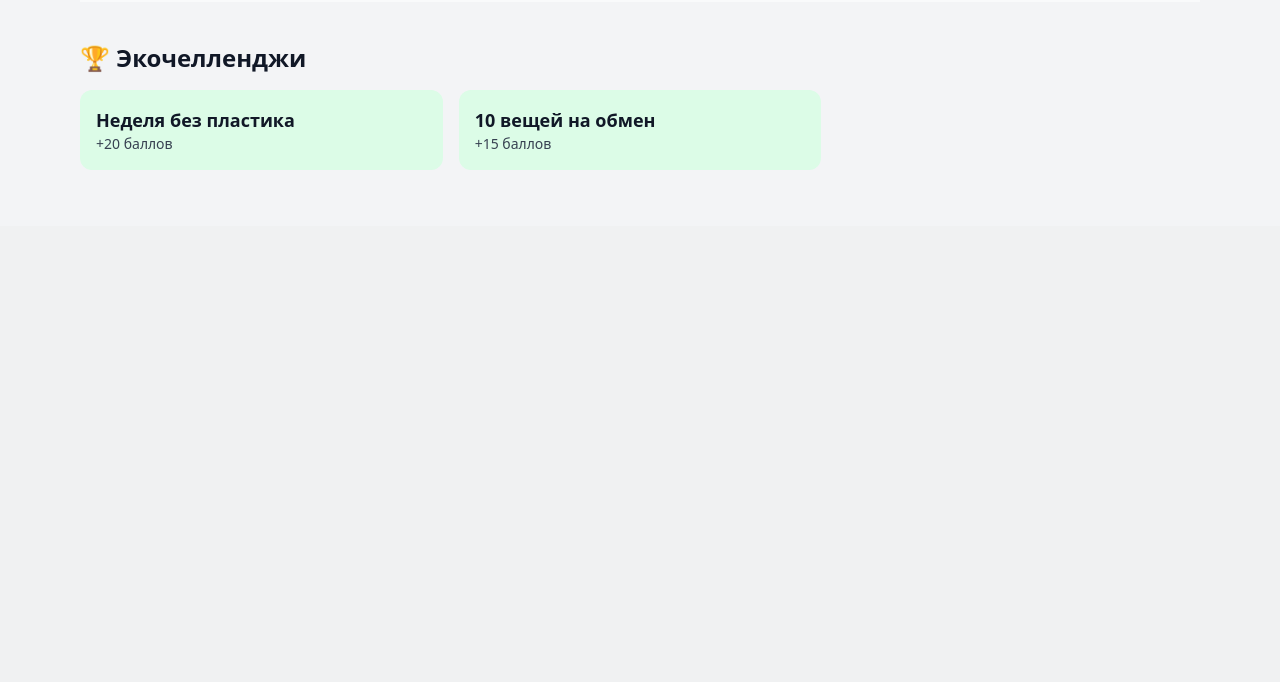
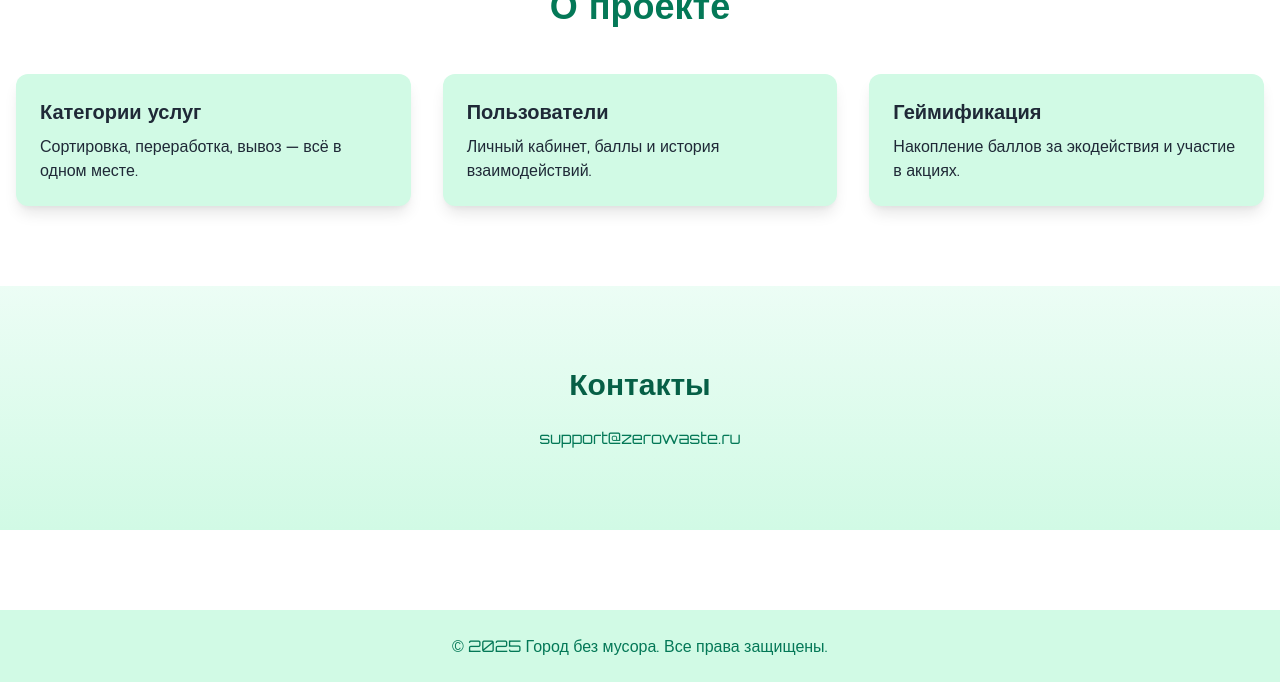
Before and after one commit to shlykovv/ZeroWast, a Django app: page / in a window 1280 px wide. Shown: the part 974-1656 px from the top of the page. Before the commit the page ends 1144 px from the top, so only its background shows below. Run offline with Django 5.2, Linux system fonts and the light colour scheme; data that the repository does not hold is empty; some libraries are stand-ins or nearby versions.

Commit message:
Настройка визуала на сайте

```diff
--- /dev/null
+++ b/accounts/urls.py
@@ -0,0 +1,17 @@
+from django.urls import path
+from accounts.views import (RegisterView, register,
+                            login_view, logout_view)
+from rest_framework_simplejwt.views import (TokenObtainPairView,
+                                            TokenRefreshView)
+
+
+app_name = 'accounts'
+
+urlpatterns = [
+    # path('register/', RegisterView.as_view(), name='register'),
+    # path('login/', TokenObtainPairView.as_view(), name='token_obtain_pair'),
+    # path('refresh/', TokenRefreshView.as_view(), name='token_refresh')
+    path('register/', register, name='register'),
+    path('login/', login_view, name='login'),
+    path('logout/', logout_view, name='logout')
+]
--- a/clean_city/urls.py
+++ b/clean_city/urls.py
@@ -2,10 +2,7 @@ from django.contrib import admin
 from django.urls import path, include
 from django.conf import settings
 from django.conf.urls.static import static
-from rest_framework_simplejwt.views import (
-    TokenObtainPairView,
-    TokenRefreshView
-)
+from django.views.generic import TemplateView
 
 
 urlpatterns = [
@@ -13,14 +10,11 @@ urlpatterns = [
     path('', include('main.urls')),
     path('exchange/', include('exchange.urls')),
     path('api/greenpoints/', include('greenpoints.urls')),
+    path('api/accounts/', include('accounts.urls')),
     path(
-        'api/token/',
-        TokenObtainPairView.as_view(),
-        name='token_obtain_pair'),
-    path(
-        'api/token/refresh/',
-        TokenRefreshView.as_view(),
-        name='token_refresh')
+        'about/',
+        TemplateView.as_view(template_name='main/about.html'),
+        name='about')
 ]
 
 
--- a/templates/_inc/nav.html
+++ b/templates/_inc/nav.html
@@ -1,80 +1,54 @@
-<body class="bg-gray-50 text-gray-900">
-    <header class="bg-white shadow">
-        <div class="max-w-7xl mx-auto px-4 sm:px-6 lg:px-8 py-4 flex items-center justify-between">
-        <a href="/" class="text-xl font-bold text-green-700 flex items-center space-x-2">
+<nav x-data="{ open: false }" class="fixed top-0 left-0 right-0 bg-white shadow z-50 font-[Montserrat]">
+  <div class="container mx-auto px-4 py-3 flex justify-between items-center">
+
+    <!-- Логотип -->
+    <a href="{% url 'home' %}" class="text-green-700 font-bold text-2xl tracking-wide flex items-center space-x-1">
       <svg xmlns="http://www.w3.org/2000/svg" class="h-6 w-6 text-green-600" fill="none" viewBox="0 0 24 24" stroke="currentColor">
-            <path stroke-linecap="round" stroke-linejoin="round" stroke-width="2" d="M9 12l2 2 4-4" />
+        <path stroke-linecap="round" stroke-linejoin="round" stroke-width="2" d="M12 2a10 10 0 100 20 10 10 0 000-20z" />
       </svg>
-            <span>♻️ ZeroWast</span>
+      <span>ZeroWaste</span>
     </a>
 
-      <!-- Десктоп меню -->
-        <nav id="nav-menu" class="hidden md:flex space-x-6 text-sm font-medium">
-            <a href="/" class="flex items-center text-gray-700 hover:text-green-600 space-x-1">
-            <svg xmlns="http://www.w3.org/2000/svg" class="h-5 w-5" fill="none" viewBox="0 0 24 24" stroke="currentColor"><path stroke-linecap="round" stroke-linejoin="round" stroke-width="2" d="M3 12l2-2m0 0l7-7 7 7M13 5v6h6"/></svg>
-            <span>Главная</span>
-            </a>
-            <a href="/exchange/" class="flex items-center text-gray-700 hover:text-green-600 space-x-1">
-            <svg xmlns="http://www.w3.org/2000/svg" class="h-5 w-5" fill="none" viewBox="0 0 24 24" stroke="currentColor"><path stroke-linecap="round" stroke-linejoin="round" stroke-width="2" d="M8 17l4-4m0 0l4-4m-4 4v12"/></svg>
-            <span>Обмен</span>
-            </a>
-            <a href="/points/" class="flex items-center text-gray-700 hover:text-green-600 space-x-1">
-            <svg xmlns="http://www.w3.org/2000/svg" class="h-5 w-5" fill="none" viewBox="0 0 24 24" stroke="currentColor"><path stroke-linecap="round" stroke-linejoin="round" stroke-width="2" d="M12 8c-1.657 0-3 1.567-3 3.5S10.343 15 12 15s3-1.567 3-3.5-1.343-3.5-3-3.5z"/><path stroke-linecap="round" stroke-linejoin="round" stroke-width="2" d="M12 2c-4.418 0-8 3.582-8 8 0 5.25 8 12 8 12s8-6.75 8-12c0-4.418-3.582-8-8-8z"/></svg>
-            <span>Зелёные точки</span>
-            </a>
-            <a href="/challenges/" class="flex items-center text-gray-700 hover:text-green-600 space-x-1">
-            <svg xmlns="http://www.w3.org/2000/svg" class="h-5 w-5" fill="none" viewBox="0 0 24 24" stroke="currentColor"><path stroke-linecap="round" stroke-linejoin="round" stroke-width="2" d="M9 17v-2a4 4 0 018 0v2m-4-5v.01"/></svg>
-            <span>Челленджи</span>
-            </a>
-            <a href="/profile/" class="flex items-center text-gray-700 hover:text-green-600 space-x-1">
-            <svg xmlns="http://www.w3.org/2000/svg" class="h-5 w-5" fill="none" viewBox="0 0 24 24" stroke="currentColor"><path stroke-linecap="round" stroke-linejoin="round" stroke-width="2" d="M5.121 17.804A7.968 7.968 0 0112 15c2.103 0 4.027.804 5.121 2.804M12 12a4 4 0 100-8 4 4 0 000 8z"/></svg>
+    <!-- Кнопка бургер -->
+    <button @click="open = !open" class="md:hidden text-green-700 focus:outline-none">
+      <svg x-show="!open" xmlns="http://www.w3.org/2000/svg" class="h-6 w-6" fill="none" viewBox="0 0 24 24" stroke="currentColor">
+        <path stroke-linecap="round" stroke-linejoin="round" stroke-width="2" d="M4 6h16M4 12h16M4 18h16"/>
+      </svg>
+      <svg x-show="open" xmlns="http://www.w3.org/2000/svg" class="h-6 w-6" fill="none" viewBox="0 0 24 24" stroke="currentColor">
+        <path stroke-linecap="round" stroke-linejoin="round" stroke-width="2" d="M6 18L18 6M6 6l12 12"/>
+      </svg>
+    </button>
+
+    <!-- Меню -->
+    <div class="hidden md:flex space-x-6 items-center text-base text-gray-800 font-semibold">
+      <a href="{% url 'about' %}" class="hover:text-green-600 transition">О проекте</a>
+      <a href="#contact" class="hover:text-green-600 transition">Контакты</a>
+
+      {% if user.is_authenticated %}
+        <a href="{% url 'accounts:profile' %}" class="flex items-center space-x-1 hover:text-green-600">
+          <svg xmlns="http://www.w3.org/2000/svg" class="h-5 w-5 text-green-600" fill="none" viewBox="0 0 24 24" stroke="currentColor">
+            <path stroke-linecap="round" stroke-linejoin="round" stroke-width="2" d="M5.121 17.804A7.968 7.968 0 0112 15a7.968 7.968 0 016.879 2.804M12 12a4 4 0 100-8 4 4 0 000 8z"/>
+          </svg>
           <span>Профиль</span>
         </a>
-        </nav>
-
-      <!-- Кнопка меню для мобильных -->
-        <button id="menu-btn" class="md:hidden relative w-8 h-8 focus:outline-none group">
-            <div class="absolute top-1/2 left-0 w-8 h-0.5 bg-gray-800 transition-all duration-300 group-[.open]/menu:rotate-45 group-[.open]/menu:translate-y-0.5"></div>
-            <div class="absolute top-1/2 left-0 w-8 h-0.5 bg-gray-800 mt-2 transition-all duration-300 group-[.open]/menu:opacity-0"></div>
-            <div class="absolute top-1/2 left-0 w-8 h-0.5 bg-gray-800 mt-4 transition-all duration-300 group-[.open]/menu:-rotate-45 group-[.open]/menu:-translate-y-0.5"></div>
-        </button>
+        <a href="{% url 'accounts:logout' %}" class="hover:text-red-600">Выйти</a>
+      {% else %}
+        <a href="{% url 'accounts:login' %}" class="hover:text-green-600">Войти</a>
+        <a href="{% url 'accounts:register' %}" class="hover:text-green-600">Регистрация</a>
+      {% endif %}
+    </div>
   </div>
 
-    <!-- Мобильное меню с анимацией -->
-    <nav id="mobile-menu" class="md:hidden max-h-0 overflow-hidden transition-all duration-300 px-4 bg-white shadow">
-        <a href="/" class="flex items-center space-x-2 py-2 text-gray-700 hover:text-green-600 border-b border-gray-200">
-            <svg xmlns="http://www.w3.org/2000/svg" class="h-5 w-5" fill="none" viewBox="0 0 24 24" stroke="currentColor"><path stroke-linecap="round" stroke-linejoin="round" stroke-width="2" d="M3 12l2-2m0 0l7-7 7 7M13 5v6h6"/></svg>
-            <span>Главная</span>
-        </a>
-        <a href="/exchange/" class="flex items-center space-x-2 py-2 text-gray-700 hover:text-green-600 border-b border-gray-200">
-            <svg xmlns="http://www.w3.org/2000/svg" class="h-5 w-5" fill="none" viewBox="0 0 24 24" stroke="currentColor"><path stroke-linecap="round" stroke-linejoin="round" stroke-width="2" d="M8 17l4-4m0 0l4-4m-4 4v12"/></svg>
-            <span>Обмен</span>
-        </a>
-        <a href="/points/" class="flex items-center space-x-2 py-2 text-gray-700 hover:text-green-600 border-b border-gray-200">
-            <svg xmlns="http://www.w3.org/2000/svg" class="h-5 w-5" fill="none" viewBox="0 0 24 24" stroke="currentColor"><path stroke-linecap="round" stroke-linejoin="round" stroke-width="2" d="M12 8c-1.657 0-3 1.567-3 3.5S10.343 15 12 15s3-1.567 3-3.5-1.343-3.5-3-3.5z"/><path stroke-linecap="round" stroke-linejoin="round" stroke-width="2" d="M12 2c-4.418 0-8 3.582-8 8 0 5.25 8 12 8 12s8-6.75 8-12c0-4.418-3.582-8-8-8z"/></svg>
-            <span>Зелёные точки</span>
-        </a>
-        <a href="/challenges/" class="flex items-center space-x-2 py-2 text-gray-700 hover:text-green-600 border-b border-gray-200">
-            <svg xmlns="http://www.w3.org/2000/svg" class="h-5 w-5" fill="none" viewBox="0 0 24 24" stroke="currentColor"><path stroke-linecap="round" stroke-linejoin="round" stroke-width="2" d="M9 17v-2a4 4 0 018 0v2m-4-5v.01"/></svg>
-            <span>Челленджи</span>
-        </a>
-        <a href="/profile/" class="flex items-center space-x-2 py-2 text-gray-700 hover:text-green-600">
-            <svg xmlns="http://www.w3.org/2000/svg" class="h-5 w-5" fill="none" viewBox="0 0 24 24" stroke="currentColor"><path stroke-linecap="round" stroke-linejoin="round" stroke-width="2" d="M5.121 17.804A7.968 7.968 0 0112 15c2.103 0 4.027.804 5.121 2.804M12 12a4 4 0 100-8 4 4 0 000 8z"/></svg>
-            <span>Профиль</span>
-        </a>
+  <!-- Мобильное меню -->
+  <div x-show="open" class="md:hidden bg-white border-t border-gray-200 px-4 pb-4 text-base font-semibold">
+    <a href="#about" class="block py-2 text-gray-700 hover:text-green-600">О проекте</a>
+    <a href="#contact" class="block py-2 text-gray-700 hover:text-green-600">Контакты</a>
+    {% if user.is_authenticated %}
+      <a href="{% url 'accounts:profile' %}" class="block py-2 text-gray-700 hover:text-green-600">Профиль</a>
+      <a href="{% url 'accounts:logout' %}" class="block py-2 text-red-600">Выйти</a>
+    {% else %}
+      <a href="{% url 'accounts:login' %}" class="block py-2 text-gray-700 hover:text-green-600">Войти</a>
+      <a href="{% url 'accounts:register' %}" class="block py-2 text-gray-700 hover:text-green-600">Регистрация</a>
+    {% endif %}
+  </div>
 </nav>
-</header>
-
-<script>
-const btn = document.getElementById('menu-btn');
-const menu = document.getElementById('mobile-menu');
-
-btn.addEventListener('click', () => {
-  btn.classList.toggle('open');
-  if (menu.style.maxHeight && menu.style.maxHeight !== "0px") {
-    menu.style.maxHeight = "0px";
-  } else {
-    menu.style.maxHeight = menu.scrollHeight + "px";
-  }
-});
-</script>
--- a/templates/base.html
+++ b/templates/base.html
@@ -1,17 +1,49 @@
+{% load static %}
 <!DOCTYPE html>
-<html lang="en">
+<html lang="ru">
 <head>
     <meta charset="UTF-8">
     <meta name="viewport" content="width=device-width, initial-scale=1.0">
-    <link rel="stylesheet" href="https://unpkg.com/leaflet@1.9.4/dist/leaflet.css">
-    <title>{% block title %}ZERO WAST{% endblock title %}</title>
-    <script src="https://cdn.tailwindcss.com"></script>
+    <title>Город без мусора</title>
+    <link href="https://cdn.jsdelivr.net/npm/tailwindcss@2.2.19/dist/tailwind.min.css" rel="stylesheet">
+    <link href="https://unpkg.com/aos@2.3.1/dist/aos.css" rel="stylesheet">
+    <link href="https://fonts.googleapis.com/css2?family=Orbitron:wght@400;700&display=swap" rel="stylesheet">
+    <!-- Google Fonts -->
+    <link href="https://fonts.googleapis.com/css2?family=Montserrat:wght@500;600;700&display=swap" rel="stylesheet">
+    <!-- Head -->
+    <link href="https://api.mapbox.com/mapbox-gl-js/v2.15.0/mapbox-gl.css" rel="stylesheet" />
+
+
+    <style>
+    body {
+        font-family: 'Orbitron', sans-serif;
+    }
+    </style>
 </head>
-<body class="bg-gray-100 text-gray-900">
-    {% include "_inc/nav.html" %}
-    <div class="max-w-6xl mx-auto p-4">
-        <h1 class="text-3xl font-bold mb-4">Город без мусора</h1>
-        {% block content %}{% endblock content %}
+<body class="bg-white text-gray-800 font-[Montserrat]">
+
+
+  {% include "_inc/nav.html" %}
+
+  <!-- Контент -->
+  <main class="pt-20">
+    {% block content %}{% endblock %}
+  </main>
+
+  <!-- Футер -->
+  <footer class="bg-green-100 mt-20 py-6">
+    <div class="container mx-auto px-4 text-center text-green-700">
+      © 2025 Город без мусора. Все права защищены.
     </div>
+  </footer>
+
+  <!-- Скрипты -->
+  <script src="https://unpkg.com/aos@2.3.1/dist/aos.js"></script>
+  <script>
+    AOS.init();
+  </script>
+  <script src="https://cdn.jsdelivr.net/npm/alpinejs@3.x.x/dist/cdn.min.js" defer></script>
+  <script src="https://api.mapbox.com/mapbox-gl-js/v2.15.0/mapbox-gl.js"></script>
+
 </body>
 </html>
--- a/templates/main/home.html
+++ b/templates/main/home.html
@@ -1,85 +1,52 @@
-{% extends 'base.html' %}
-
-{% block title %}Главная — Город без мусора{% endblock %}
+{% extends "base.html" %}
+{% load static %}
 
 {% block content %}
 
-<!-- Hero -->
-<section class="text-center py-12 px-4 bg-gradient-to-b from-green-100 to-white dark:from-green-900 dark:to-gray-900">
-    <h1 class="text-4xl font-extrabold text-green-700 dark:text-green-300 mb-4">Город без мусора</h1>
-    <p class="text-lg text-gray-700 dark:text-gray-300 mb-6">
-        Обменивайся, перерабатывай, вдохновляй других. Делай город чище.
-    </p>
-    <a href="#" class="bg-green-600 hover:bg-green-700 text-white py-3 px-6 rounded-xl text-lg shadow">
-        Начать прямо сейчас
+<!-- Видеофон с затемнением -->
+<section class="relative h-screen overflow-hidden">
+  <video autoplay muted loop class="absolute inset-0 w-full h-full object-cover">
+    <source src="{% static 'video/bg.mp4' %}" type="video/mp4">
+  </video>
+  <div class="absolute inset-0 bg-black bg-opacity-60"></div>
+
+  <div class="relative z-10 flex flex-col items-center justify-center h-full text-center px-4 text-white">
+    <h1 data-aos="zoom-in" class="text-5xl md:text-6xl font-extrabold mb-4">Город без мусора</h1>
+    <p data-aos="fade-up" class="text-xl md:text-2xl mb-8">Экосистема, где каждый вклад имеет значение</p>
+    <a href="#about" data-aos="fade-up" data-aos-delay="200"
+       class="bg-gradient-to-r from-green-400 to-green-600 px-8 py-3 rounded-full shadow-lg hover:scale-105 transition transform duration-300 text-white font-semibold">
+      Узнать больше
     </a>
-</section>
-
-<!-- Зеленые точки -->
-<section class="py-12">
-    <h2 class="text-2xl font-semibold mb-6">♻️ Зелёные точки рядом</h2>
-    <div class="w-full h-64 bg-gray-100 dark:bg-gray-800 rounded shadow-inner flex items-center justify-center text-gray-500 dark:text-gray-400">
-        <div id="map" class="w-full h-[270px] rounded-xl shadow-lg my-6"></div>
-    </div>
-    {% comment %} {% if user.is_authenticated %} {% endcomment %}
-    <div class="flex justify-end mb-4 mt-4">
-        <a href="{% url 'greenpoint-create' %}"
-        class="bg-green-600 hover:bg-green-700 text-white font-bold py-2 px-4 rounded-xl shadow">
-        ➕ Добавить точку
-        </a>
-    </div>
-    {% comment %} {% endif %} {% endcomment %}
-</section>
-
-<!-- Обмен -->
-<section class="px-6 py-10 bg-gray-50 dark:bg-gray-800">
-  <h2 class="text-2xl font-semibold mb-6">🔁 Обмен вещами</h2>
-  <div class="grid grid-cols-1 md:grid-cols-3 gap-6">
-      {% for item in items %}
-          <div class="bg-white dark:bg-gray-700 p-4 rounded-xl shadow hover:shadow-lg transition">
-              {% if item.image %}
-                  <img src="{{ item.image.url }}" alt="{{ item.title }}" class="w-full h-40 object-cover rounded mb-3">
-              {% else %}
-                  <div class="w-full h-40 bg-gray-200 dark:bg-gray-600 rounded mb-3 flex items-center justify-center text-gray-400">
-                    Нет изображения
-                  </div>
-              {% endif %}
-              <h3 class="font-bold text-lg text-green-700 dark:text-green-300">{{ item.title }}</h3>
-              <p class="text-sm text-gray-600 dark:text-gray-300">{{ item.category.name }}</p>
-              <p class="text-sm text-gray-500 dark:text-gray-400 mt-1">{{ item.location }}</p>
-          </div>
-      {% endfor %}
   </div>
 </section>
 
-<!-- Челленджи -->
-<section class="py-10">
-    <h2 class="text-2xl font-semibold mb-4">🏆 Экочелленджи</h2>
-    <div class="grid grid-cols-1 md:grid-cols-3 gap-4">
-        <div class="bg-green-100 dark:bg-green-900 p-4 rounded-xl">
-            <h3 class="text-lg font-bold">Неделя без пластика</h3>
-            <p class="text-sm text-gray-700 dark:text-gray-300">+20 баллов</p>
-        </div>
-        <div class="bg-green-100 dark:bg-green-900 p-4 rounded-xl">
-            <h3 class="text-lg font-bold">10 вещей на обмен</h3>
-            <p class="text-sm text-gray-700 dark:text-gray-300">+15 баллов</p>
-        </div>
+<!-- О проекте -->
+<section id="about" class="py-20 bg-white">
+  <div class="container mx-auto px-4">
+    <h2 data-aos="fade-up" class="text-4xl font-bold text-center mb-12 text-green-700">О проекте</h2>
+    <div class="grid md:grid-cols-3 gap-8">
+      <div data-aos="fade-up" class="bg-green-100 p-6 rounded-xl shadow-lg hover:shadow-xl transition">
+        <h3 class="text-xl font-semibold mb-2">Категории услуг</h3>
+        <p>Сортировка, переработка, вывоз — всё в одном месте.</p>
+      </div>
+      <div data-aos="fade-up" data-aos-delay="100" class="bg-green-100 p-6 rounded-xl shadow-lg hover:shadow-xl transition">
+        <h3 class="text-xl font-semibold mb-2">Пользователи</h3>
+        <p>Личный кабинет, баллы и история взаимодействий.</p>
+      </div>
+      <div data-aos="fade-up" data-aos-delay="200" class="bg-green-100 p-6 rounded-xl shadow-lg hover:shadow-xl transition">
+        <h3 class="text-xl font-semibold mb-2">Геймификация</h3>
+        <p>Накопление баллов за экодействия и участие в акциях.</p>
+      </div>
     </div>
+  </div>
 </section>
-<script src="https://unpkg.com/leaflet@1.9.4/dist/leaflet.js"></script>
-<script>
-    const map = L.map('map').setView([55.751244, 37.618423], 12); // Москва по умолчанию
 
-    L.tileLayer('https://{s}.tile.openstreetmap.org/{z}/{x}/{y}.png', {
-        attribution: '&copy; OpenStreetMap contributors'
-    }).addTo(map);
+<!-- Контакты -->
+<section id="contact" class="py-20 bg-gradient-to-b from-green-50 to-green-100">
+  <div class="container mx-auto px-4 text-center">
+    <h2 data-aos="fade-up" class="text-3xl font-bold mb-6 text-green-800">Контакты</h2>
+    <p data-aos="fade-up" data-aos-delay="100" class="text-green-700">support@zerowaste.ru</p>
+  </div>
+</section>
 
-    const greenpoints = {{ greenpoints_json|safe }};  // Список точек в формате [{name, lat, lng, description}, ...]
-
-    greenpoints.forEach(point => {
-        L.marker([point.lat, point.lng])
-            .addTo(map)
-            .bindPopup(`<b>${point.name}</b><br>${point.description}`);
-    });
-</script>
 {% endblock %}
```
Also changed, not shown: accounts/forms.py (added, +8 -0 lines), accounts/serializers.py (added, +31 -0 lines), accounts/templatetags/form_tags.py (added, +9 -0 lines), accounts/views.py (+66 -2 lines), templates/accounts/login.html (added, +34 -0 lines), templates/accounts/register.html (added, +42 -0 lines), templates/main/about.html (added, +59 -0 lines), accounts/templatetags/__init__.py (added), 3 other files. Lines whose indentation alone changed are shown as unchanged.
